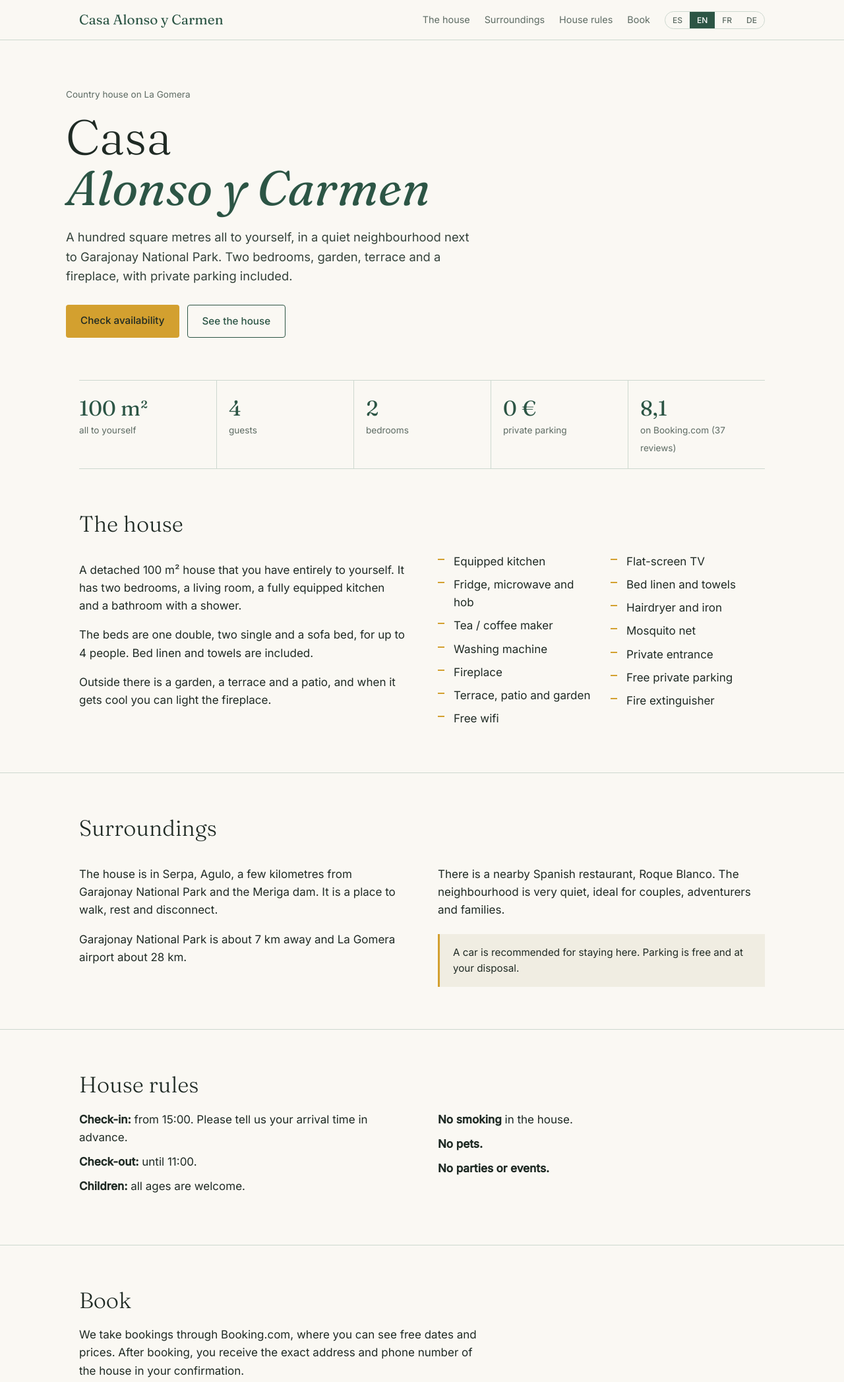
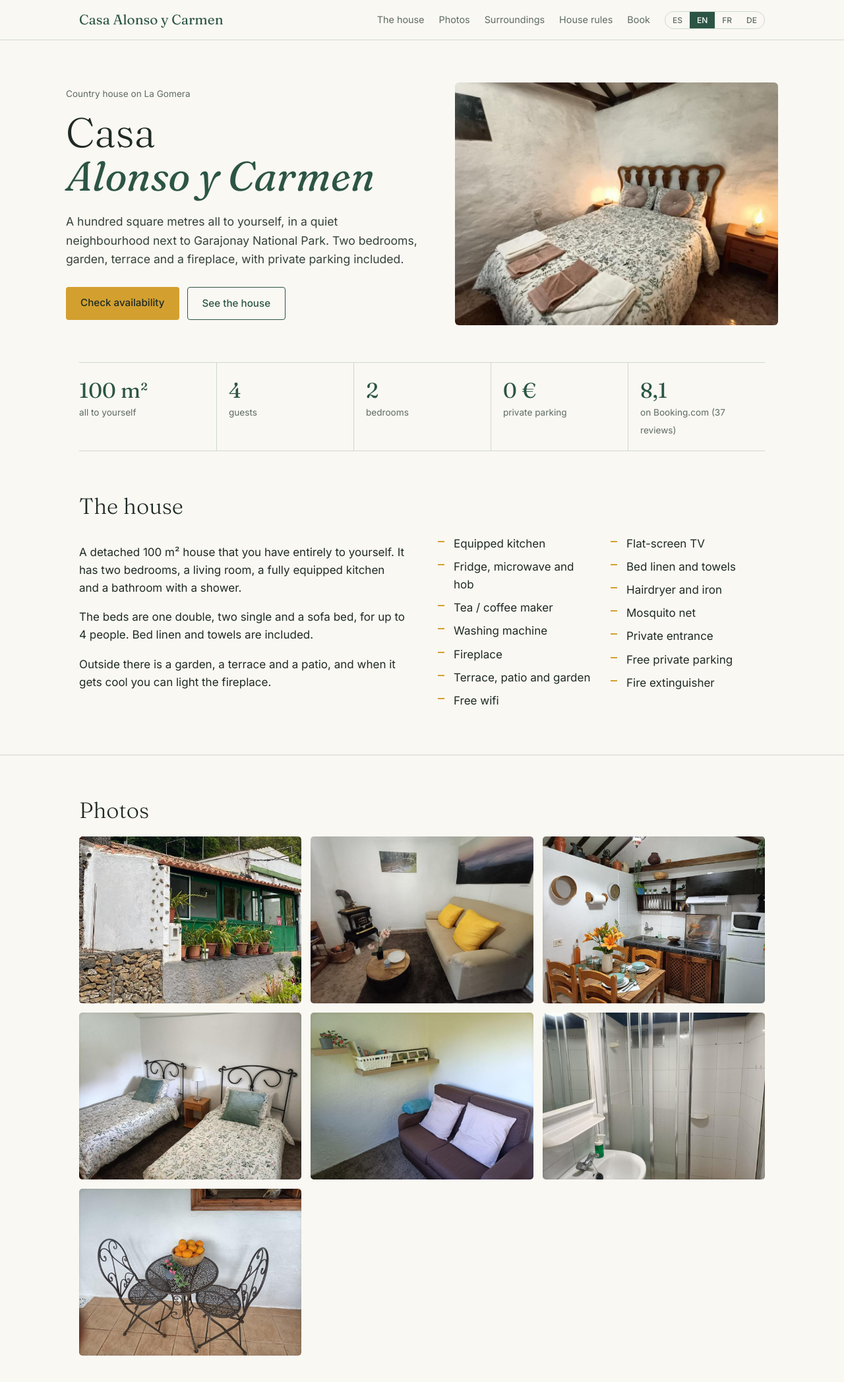
Before and after one commit to pisolagomera/pisolagomera.github.io, a plain HTML site: page index.html in a window 1280 px wide. Shown: the top 2095 px of the page at 66% size. Drawn offline with Linux system fonts and the light colour scheme.

Commit message:
Add hero photo and photo gallery

```diff
--- a/index.html
+++ b/index.html
@@ -24,11 +24,14 @@ nav a:hover{color:var(--green)}
 .lang{display:flex;border:1px solid var(--line);border-radius:99px;overflow:hidden}
 .lang button{border:0;background:none;padding:5px 11px;font:500 .75rem Inter,sans-serif;color:var(--muted);cursor:pointer}
 .lang button.on{background:var(--green);color:#fff}
-.hero{padding:72px 0 56px}
+.hero{padding:64px 0 48px;display:grid;grid-template-columns:1.05fr .95fr;gap:48px;align-items:center}
+@media(max-width:860px){.hero{grid-template-columns:1fr;gap:30px;padding:48px 0 36px}}
+.shot{margin:0}
+.shot img{width:100%;height:auto;aspect-ratio:4/3;object-fit:cover;border-radius:6px;display:block}
 .eyebrow{font-size:.85rem;color:var(--muted);margin:0 0 14px}
-h1{font:300 clamp(2.6rem,7vw,4.6rem)/1.05 Fraunces,serif;margin:0 0 22px}
+h1{font:300 clamp(2.4rem,6vw,3.9rem)/1.06 Fraunces,serif;margin:0 0 22px}
 h1 em{display:block;color:var(--green);font-weight:400}
-.lead{font-size:1.15rem;max-width:620px;color:#34423a}
+.lead{font-size:1.1rem;max-width:620px;color:#34423a}
 .btns{display:flex;gap:12px;flex-wrap:wrap;margin-top:28px}
 .btn{display:inline-block;padding:12px 22px;border-radius:4px;text-decoration:none;font-weight:500;font-size:.95rem}
 .btn.gold{background:var(--gold);color:#1f2a24}
@@ -46,6 +49,9 @@ ul.ticks{list-style:none;padding:0;margin:0;columns:2;column-gap:28px}
 @media(max-width:520px){ul.ticks{columns:1}}
 ul.ticks li{padding:4px 0 4px 24px;position:relative;break-inside:avoid}
 ul.ticks li:before{content:"";position:absolute;left:0;top:13px;width:10px;height:2px;background:var(--gold)}
+.grid{display:grid;grid-template-columns:repeat(3,1fr);gap:14px}
+@media(max-width:760px){.grid{grid-template-columns:repeat(2,1fr);gap:10px}}
+.grid img{width:100%;height:auto;aspect-ratio:4/3;object-fit:cover;border-radius:5px;display:block}
 .rules p{margin:0 0 10px}
 .note{background:#f0ede2;border-left:3px solid var(--gold);padding:16px 20px;margin-top:22px;font-size:.95rem}
 footer{padding:36px 0 56px;color:var(--muted);font-size:.85rem}
@@ -55,13 +61,14 @@ footer{padding:36px 0 56px;color:var(--muted);font-size:.85rem}
 <header><div class="wrap">
 <a class="logo" href="#top">Casa Alonso y Carmen</a>
 <nav>
-    <a href="#casa" data-i="nav_casa"></a><a href="#entorno" data-i="nav_env"></a><a href="#normas" data-i="nav_rules"></a><a href="#reservar" data-i="nav_book"></a>
+<a href="#casa" data-i="nav_casa"></a><a href="#fotos" data-i="nav_fotos"></a><a href="#entorno" data-i="nav_env"></a><a href="#normas" data-i="nav_rules"></a><a href="#reservar" data-i="nav_book"></a>
 <div class="lang"><button data-l="es" class="on">ES</button><button data-l="en">EN</button><button data-l="fr">FR</button><button data-l="de">DE</button></div>
 </nav>
 </div></header>
 
 <main id="top">
 <div class="wrap hero">
+<div>
 <p class="eyebrow" data-i="eyebrow"></p>
 <h1><span data-i="h1a"></span><em data-i="h1b"></em></h1>
 <p class="lead" data-i="lead"></p>
@@ -69,6 +76,8 @@ footer{padding:36px 0 56px;color:var(--muted);font-size:.85rem}
 <a class="btn gold" href="https://www.booking.com/hotel/es/casa-rural-en-el-parque-nacional-de-garajonay.html" target="_blank" rel="noopener" data-i="cta1"></a>
 <a class="btn line" href="#casa" data-i="cta2"></a>
 </div>
+</div>
+<figure class="shot"><img src="img/dormitorio.jpg" width="1024" height="768" alt="" data-alt="img_alt"></figure>
 </div>
 
 <div class="wrap"><div class="stats">
@@ -88,6 +97,19 @@ footer{padding:36px 0 56px;color:var(--muted);font-size:.85rem}
 <p data-i="casa_p3"></p>
 </div>
 <ul class="ticks" id="amen"></ul>
+</div>
+</div></section>
+
+<section id="fotos"><div class="wrap">
+<h2 data-i="fotos_h"></h2>
+<div class="grid">
+<img src="img/fachada.jpg" width="576" height="768" style="object-position:center 72%" alt="" data-alt="a_fachada">
+<img src="img/salon.jpg" width="1024" height="768" alt="" data-alt="a_salon">
+<img src="img/cocina.jpg" width="1024" height="768" alt="" data-alt="a_cocina">
+<img src="img/dormitorio-2.jpg" width="1024" height="768" alt="" data-alt="a_dorm2">
+<img src="img/rincon.jpg" width="1024" height="768" alt="" data-alt="a_rincon">
+<img src="img/bano.jpg" width="1024" height="768" alt="" data-alt="a_bano">
+<img src="img/terraza.jpg" width="1024" height="768" alt="" data-alt="a_terraza">
 </div>
 </div></section>
 
@@ -121,12 +143,13 @@ footer{padding:36px 0 56px;color:var(--muted);font-size:.85rem}
 
 <script>
 const T={
-es:{nav_casa:"La casa",nav_env:"El entorno",nav_rules:"Normas",nav_book:"Reservar",
+es:{nav_casa:"La casa",nav_fotos:"Fotos",nav_env:"El entorno",nav_rules:"Normas",nav_book:"Reservar",
 eyebrow:"Casa rural en La Gomera",h1a:"Casa",h1b:"Alonso y Carmen",
 lead:"Cien metros cuadrados para ti solo, en un barrio tranquilo junto al Parque Nacional de Garajonay. Dos dormitorios, jardín, terraza y chimenea, con aparcamiento privado incluido.",
 cta1:"Consultar disponibilidad",cta2:"Ver la casa",
+img_alt:"Dormitorio de la casa, con cama doble y paredes encaladas",a_fachada:"Fachada de la casa, con la montaña detrás",a_salon:"Sala de estar con chimenea de leña y sofá",a_cocina:"Cocina con mesa de comedor para cuatro",a_dorm2:"Segundo dormitorio con dos camas individuales",a_rincon:"Rincón de lectura con sofá y estanterías",a_bano:"Baño con ducha",a_terraza:"Mesa y sillas en la terraza",
 s1:"para ti solo",s2:"huéspedes",s3:"dormitorios",s4:"aparcamiento privado",s5:"en Booking.com (37 opiniones)",
-casa_h:"La casa",
+fotos_h:"Fotos",casa_h:"La casa",
 casa_p1:"Una casa independiente de 100 m² de la que disfrutas entera. Tiene dos dormitorios, una sala de estar, cocina equipada y un baño con ducha.",
 casa_p2:"Las camas son una doble, dos individuales y un sofá cama, para hasta 4 personas. Incluimos ropa de cama y toallas.",
 casa_p3:"Fuera hay jardín, terraza y patio, y cuando refresca puedes encender la chimenea.",
@@ -141,12 +164,13 @@ r1:"<b>Entrada:</b> desde las 15:00. Avísanos de tu hora de llegada con antelac
 r4:"<b>No se puede fumar</b> en la casa.",r5:"<b>No se admiten mascotas.</b>",r6:"<b>No se permiten fiestas ni eventos.</b>",
 book_h:"Reservar",book_p:"Reservamos a través de Booking.com, donde ves las fechas libres y los precios. Tras reservar, recibes la dirección exacta y el teléfono de la casa en tu confirmación.",
 foot1:"Casa número 35, Serpa, Agulo, La Gomera."},
-en:{nav_casa:"The house",nav_env:"Surroundings",nav_rules:"House rules",nav_book:"Book",
+en:{nav_casa:"The house",nav_fotos:"Photos",nav_env:"Surroundings",nav_rules:"House rules",nav_book:"Book",
 eyebrow:"Country house on La Gomera",h1a:"Casa",h1b:"Alonso y Carmen",
 lead:"A hundred square metres all to yourself, in a quiet neighbourhood next to Garajonay National Park. Two bedrooms, garden, terrace and a fireplace, with private parking included.",
 cta1:"Check availability",cta2:"See the house",
+img_alt:"Bedroom with a double bed and whitewashed walls",a_fachada:"Front of the house, with the mountain behind",a_salon:"Living room with a wood stove and sofa",a_cocina:"Kitchen with a dining table for four",a_dorm2:"Second bedroom with two single beds",a_rincon:"Reading corner with a sofa and shelves",a_bano:"Bathroom with a shower",a_terraza:"Table and chairs on the terrace",
 s1:"all to yourself",s2:"guests",s3:"bedrooms",s4:"private parking",s5:"on Booking.com (37 reviews)",
-casa_h:"The house",
+fotos_h:"Photos",casa_h:"The house",
 casa_p1:"A detached 100 m² house that you have entirely to yourself. It has two bedrooms, a living room, a fully equipped kitchen and a bathroom with a shower.",
 casa_p2:"The beds are one double, two single and a sofa bed, for up to 4 people. Bed linen and towels are included.",
 casa_p3:"Outside there is a garden, a terrace and a patio, and when it gets cool you can light the fireplace.",
@@ -161,12 +185,13 @@ r1:"<b>Check-in:</b> from 15:00. Please tell us your arrival time in advance.",r
 r4:"<b>No smoking</b> in the house.",r5:"<b>No pets.</b>",r6:"<b>No parties or events.</b>",
 book_h:"Book",book_p:"We take bookings through Booking.com, where you can see free dates and prices. After booking, you receive the exact address and phone number of the house in your confirmation.",
 foot1:"Casa número 35, Serpa, Agulo, La Gomera."},
-fr:{nav_casa:"La maison",nav_env:"Les environs",nav_rules:"Règlement",nav_book:"Réserver",
+fr:{nav_casa:"La maison",nav_fotos:"Photos",nav_env:"Les environs",nav_rules:"Règlement",nav_book:"Réserver",
 eyebrow:"Maison rurale à La Gomera",h1a:"Casa",h1b:"Alonso y Carmen",
 lead:"Cent mètres carrés rien que pour vous, dans un quartier tranquille à côté du parc national de Garajonay. Deux chambres, jardin, terrasse et cheminée, avec parking privé inclus.",
 cta1:"Voir les disponibilités",cta2:"Voir la maison",
+img_alt:"Chambre avec lit double et murs blanchis à la chaux",a_fachada:"Façade de la maison, avec la montagne derrière",a_salon:"Salon avec poêle à bois et canapé",a_cocina:"Cuisine avec table pour quatre",a_dorm2:"Deuxième chambre avec deux lits simples",a_rincon:"Coin lecture avec canapé et étagères",a_bano:"Salle de bain avec douche",a_terraza:"Table et chaises sur la terrasse",
 s1:"rien que pour vous",s2:"voyageurs",s3:"chambres",s4:"parking privé",s5:"sur Booking.com (37 avis)",
-casa_h:"La maison",
+fotos_h:"Photos",casa_h:"La maison",
 casa_p1:"Une maison indépendante de 100 m² dont vous profitez en entier. Elle compte deux chambres, un salon, une cuisine équipée et une salle de bain avec douche.",
 casa_p2:"Les lits sont un lit double, deux lits simples et un canapé-lit, pour 4 personnes au maximum. Le linge de lit et les serviettes sont fournis.",
 casa_p3:"Dehors, il y a un jardin, une terrasse et un patio, et quand il fait frais vous pouvez allumer la cheminée.",
@@ -181,12 +206,13 @@ r1:"<b>Arrivée :</b> à partir de 15 h 00. Merci de nous indiquer votre heure d
 r4:"<b>Interdit de fumer</b> dans la maison.",r5:"<b>Animaux non admis.</b>",r6:"<b>Pas de fêtes ni d’événements.</b>",
 book_h:"Réserver",book_p:"Nous prenons les réservations via Booking.com, où vous voyez les dates libres et les prix. Après la réservation, vous recevez l’adresse exacte et le téléphone de la maison dans votre confirmation.",
 foot1:"Casa número 35, Serpa, Agulo, La Gomera."},
-de:{nav_casa:"Das Haus",nav_env:"Umgebung",nav_rules:"Hausregeln",nav_book:"Buchen",
+de:{nav_casa:"Das Haus",nav_fotos:"Fotos",nav_env:"Umgebung",nav_rules:"Hausregeln",nav_book:"Buchen",
 eyebrow:"Landhaus auf La Gomera",h1a:"Casa",h1b:"Alonso y Carmen",
 lead:"Hundert Quadratmeter ganz für Sie, in ruhiger Lage neben dem Nationalpark Garajonay. Zwei Schlafzimmer, Garten, Terrasse und Kamin, mit privatem Parkplatz inklusive.",
 cta1:"Verfügbarkeit prüfen",cta2:"Das Haus ansehen",
+img_alt:"Schlafzimmer mit Doppelbett und weiß gekalkten Wänden",a_fachada:"Vorderseite des Hauses, dahinter der Berg",a_salon:"Wohnzimmer mit Holzofen und Sofa",a_cocina:"Küche mit Esstisch für vier",a_dorm2:"Zweites Schlafzimmer mit zwei Einzelbetten",a_rincon:"Leseecke mit Sofa und Regalen",a_bano:"Badezimmer mit Dusche",a_terraza:"Tisch und Stühle auf der Terrasse",
 s1:"ganz für Sie",s2:"Gäste",s3:"Schlafzimmer",s4:"privater Parkplatz",s5:"auf Booking.com (37 Bewertungen)",
-casa_h:"Das Haus",
+fotos_h:"Fotos",casa_h:"Das Haus",
 casa_p1:"Ein freistehendes Haus mit 100 m², das Sie ganz für sich haben. Es hat zwei Schlafzimmer, ein Wohnzimmer, eine voll ausgestattete Küche und ein Bad mit Dusche.",
 casa_p2:"Die Betten sind ein Doppelbett, zwei Einzelbetten und ein Schlafsofa, für bis zu 4 Personen. Bettwäsche und Handtücher sind inklusive.",
 casa_p3:"Draußen gibt es Garten, Terrasse und Patio, und wenn es kühl wird, können Sie den Kamin anzünden.",
@@ -205,6 +231,7 @@ foot1:"Casa número 35, Serpa, Agulo, La Gomera."}
 function setLang(l){
 const d=T[l];document.documentElement.lang=l;
 document.querySelectorAll('[data-i]').forEach(e=>{const k=e.dataset.i;if(d[k]!==undefined)e.innerHTML=d[k]});
+document.querySelectorAll('[data-alt]').forEach(e=>{const k=e.dataset.alt;if(d[k]!==undefined)e.alt=d[k]});
 document.getElementById('amen').innerHTML=d.amen.map(x=>'<li>'+x+'</li>').join('');
 document.querySelectorAll('.lang button').forEach(b=>b.classList.toggle('on',b.dataset.l===l));
 try{localStorage.setItem('lang',l)}catch(e){}
```
Lines whose indentation alone changed are shown as unchanged.
